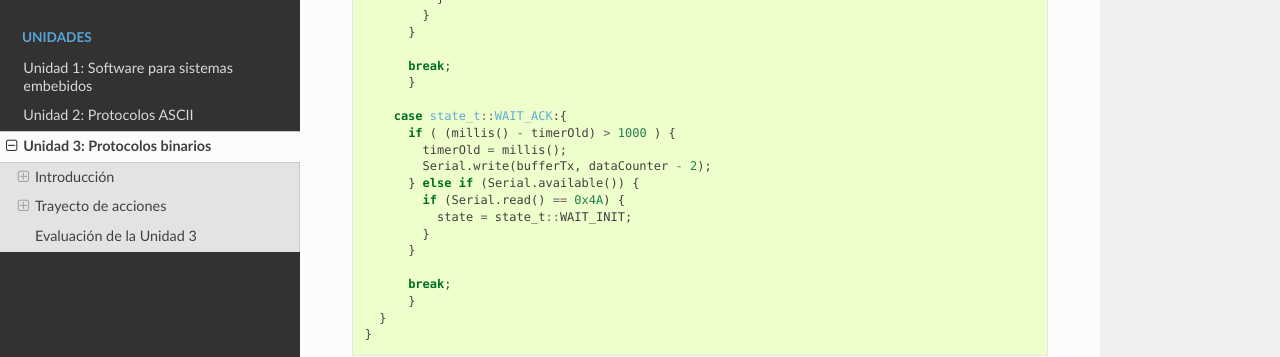
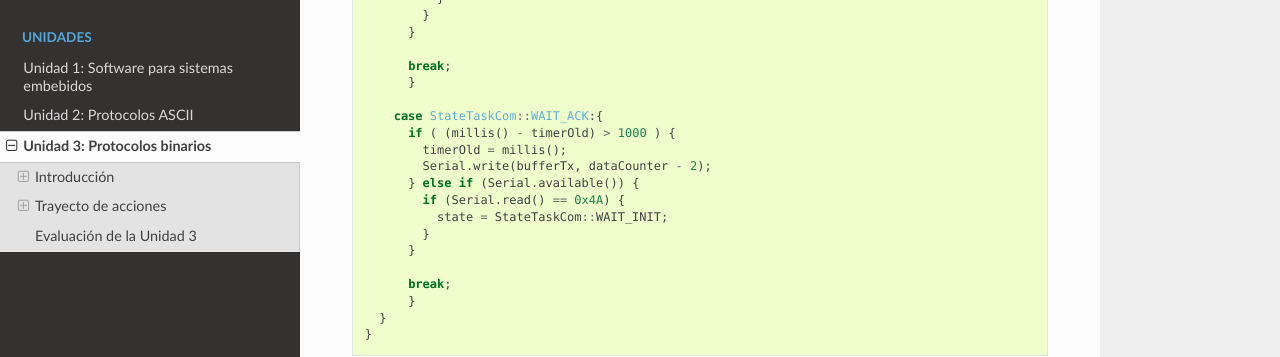
Before and after one commit to juanferfranco/SistemasFisicosInteractivos1, a Sphinx documentation site: the page built from docs/_unidad3/unidad3.rst, in a window 1280 px wide and 900 px high, scrolled down 4921 px. Shown: the part 151-508 px from the top of the window. Built offline with Sphinx 7.4.7 and the Read the Docs theme 2.0.0, drawn with Linux system fonts in a browser that asks for light colours.

Commit message:
fix RETO 1 code

```diff
--- a/docs/_unidad3/unidad3.rst
+++ b/docs/_unidad3/unidad3.rst
@@ -264,13 +264,13 @@ Y una posible implementación del modelo es este otro modelo en C++:
           break;
           }
 
-        case state_t::WAIT_ACK:{
+        case StateTaskCom::WAIT_ACK:{
           if ( (millis() - timerOld) > 1000 ) {
             timerOld = millis();
             Serial.write(bufferTx, dataCounter - 2);
           } else if (Serial.available()) {
             if (Serial.read() == 0x4A) {
-              state = state_t::WAIT_INIT;
+              state = StateTaskCom::WAIT_INIT;
             }
           }
 
```
